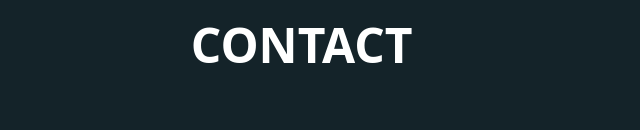
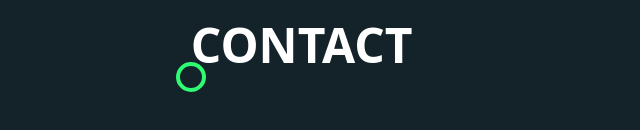
Before and after one commit to erickdc7/modern-menu-hover-effect, a plain HTML site: page index.html in a window 1280 px wide. Shown: the part 518-648 px from the top of the page, 311-951 px from the left. Drawn offline with Linux system fonts and the light colour scheme.

Commit message:
add cursor styles

```diff
--- a/assets/css/style.css
+++ b/assets/css/style.css
@@ -72,3 +72,16 @@ ul li a::before {
 ul li a:hover::before {
   opacity: 1;
 }
+
+.cursor {
+  position: absolute;
+  top: var(--y);
+  left: var(--x);
+  transform: translate(-50%, -50%);
+  width: 30px;
+  height: 30px;
+  background: transparent;
+  border: 4px solid #2efc72;
+  border-radius: 50%;
+  pointer-events: none;
+}
```
